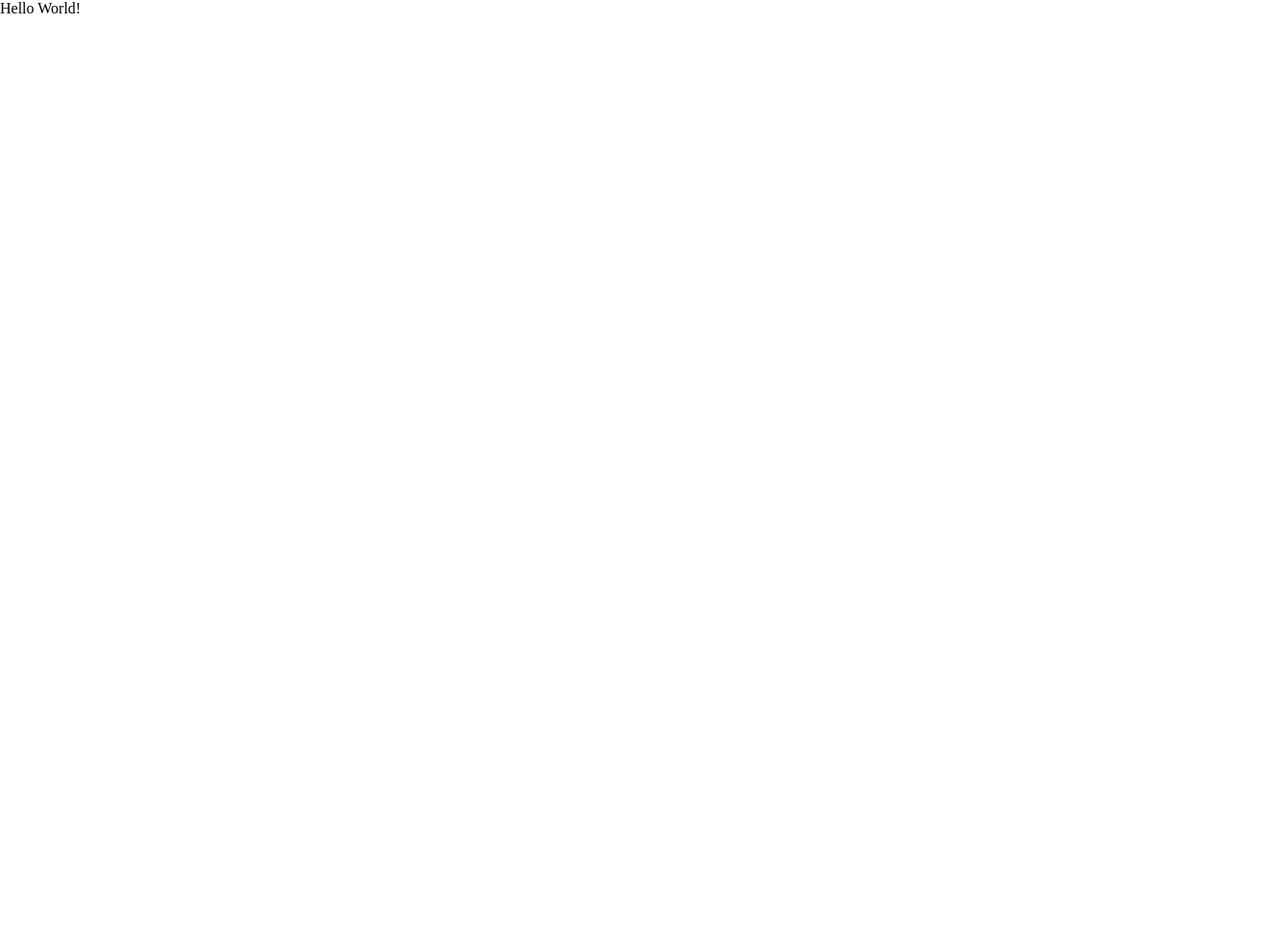
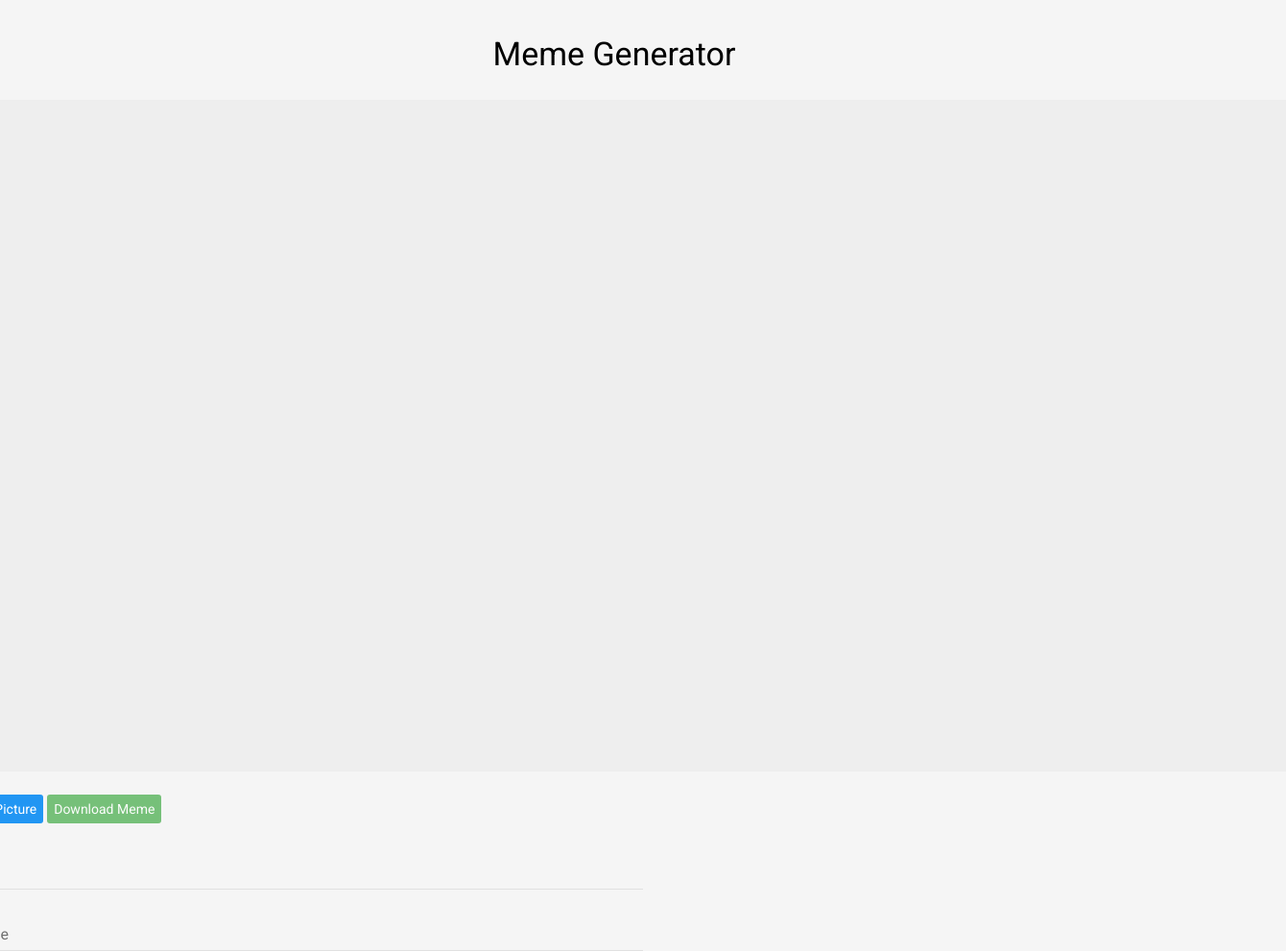
Before and after one commit to jayArnel/meme-generator-nodejs, a website: page index.html in a window 1280 px wide. Shown: the whole page at 96% size, 1340 px wide, since content can reach past the window. Before the commit the page ends 800 px from the top, so only its background shows below. Drawn offline with nearby package versions, Linux system fonts and the light colour scheme.

Commit message:
added new templates and css

```diff
--- a/index.html
+++ b/index.html
@@ -1,9 +1,41 @@
+<!DOCTYPE html>
 <html>
-<head>
-<title>Sample Page</title>
-<link rel="stylesheet" type="text/css" href="css/base.css">
-</head>
-<body>
-Hello World!
-</body>
+    <head>
+        <title>Meme Generator</title>
+        <link href="css/base.css" rel="stylesheet" type="text/css" />
+        <link href="https://fonts.googleapis.com/css?family=Roboto:400,500" rel="stylesheet" />
+    </head>
+    <body>
+        <div class="container">
+            <h2>Meme Generator</h2>
+
+            <canvas id="preview"></canvas>
+
+            <form>
+                <div class="upload-and-download">
+                    <input type="file" name="picture" accept="image/*" hidden />
+                    <button class="upload">Upload Picture</button>
+                    <button class="download" disabled>Download Meme</button>
+                </div>
+                <div class="text title">
+                    <input type="text" name="title" autocomplete="off" required />
+                    <label>Title</label>
+                </div>
+                <div class="text subtitle">
+                    <input type="text" name="subtitle" required />
+                    <label>Subtitle</label>
+                </div>
+            </form>
+        </div>
+
+        <script   src="https://code.jquery.com/jquery-3.0.0.min.js"   integrity="sha256-JmvOoLtYsmqlsWxa7mDSLMwa6dZ9rrIdtrrVYRnDRH0="   crossorigin="anonymous"></script>
+
+        <script>
+            $('.text label').click(function() {
+                var parent = $(this).parent();
+                var input = parent.find('input');
+                $(input).focus();
+            });
+        </script>
+    </body>
 </html>
--- a/static/css/base.css
+++ b/static/css/base.css
@@ -1,4 +1,94 @@
-* {
-    margin: 0;
-    padding: 0;
+body {
+    background-color: #F5F5F5;
+    display: flex;
+    justify-content: center;
+    align-items: flex-start;
+    height: 100vh;
 }
+
+body,
+button,
+input {
+    font-family: 'Roboto', sans-serif;
+}
+
+h2 {
+    text-align: center;
+    font-size: 34px;
+    font-weight: 400;
+}
+
+#preview {
+    background-color: #EEE;
+    min-width: 1000px;
+    min-height: 700px;
+}
+
+form {
+    margin-top: 20px;
+}
+
+.upload,
+.download {
+    background-color: #2196F3;
+    padding: 7px;
+    font-size: 14px;
+    color: #FFF;
+    border: 0;
+    border-radius: 3px;
+}
+
+button[disabled] {
+    opacity: 0.75;
+    cursor: not-allowed;
+}
+
+.download {
+    background-color: #4CAF50;
+}
+
+.text {
+    position: relative;
+    margin-top: 30px;
+}
+
+.text label {
+    position: absolute;
+    left: 15px;
+    margin: auto 0;
+    font-size: 12px;
+    color: rgba(0, 0, 0, 0.54);
+    transition: transform 0.2s ease-in-out;
+}
+
+.text input[type="text"] {
+    background-color: transparent;
+    padding: 7px 15px;
+    border: 0;
+    border-bottom: 1px solid #E0E0E0;
+    outline: 0;
+    width: 50%;
+}
+
+.title label {
+    top: 7px;
+    font-size: 20px;
+}
+
+.title input[type="text"] {
+    font-size: 20px;
+}
+
+.subtitle label {
+    top: 7px;
+    font-size: 16px;
+}
+
+.subtitle input[type="text"] {
+    font-size: 16px;
+}
+
+.text input[type="text"]:focus + label,
+.text input[type="text"]:valid + label {
+    transform: translate(-12%, -120%) scale(0.75);
+}
```
